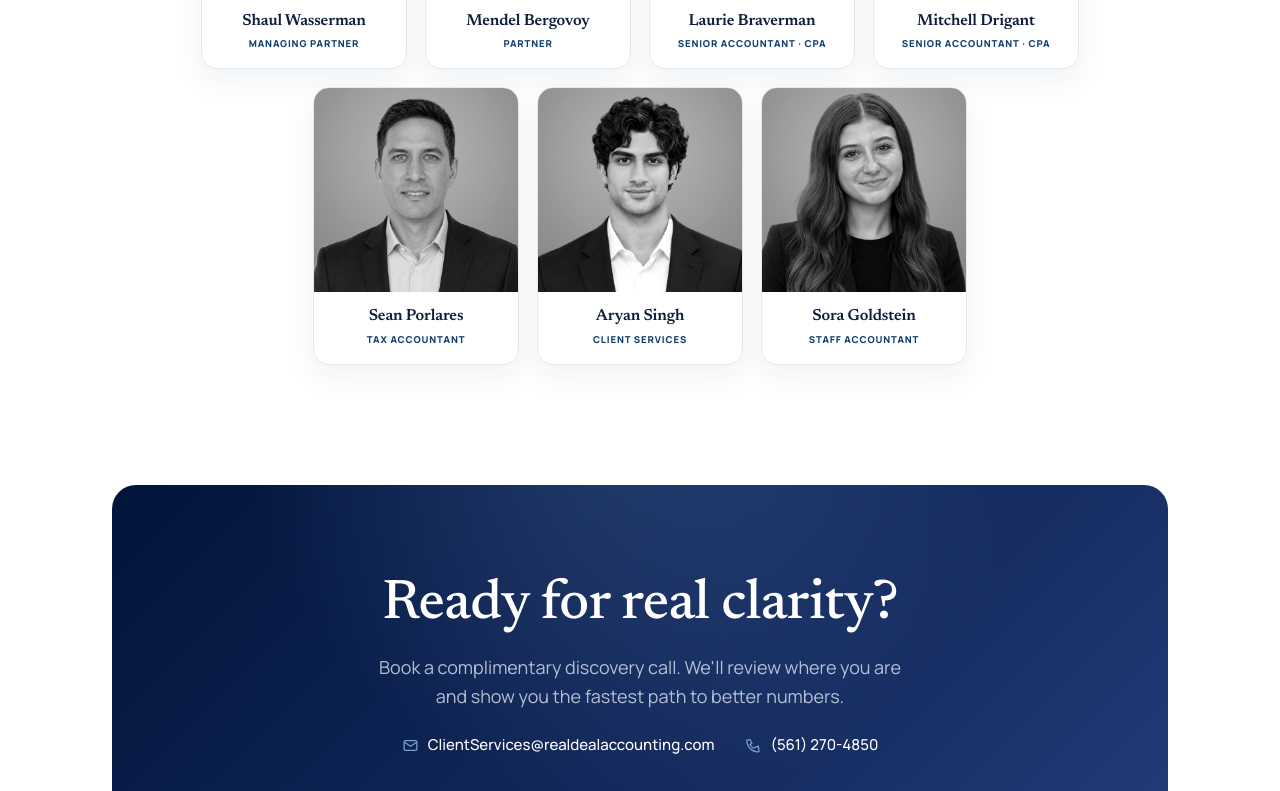
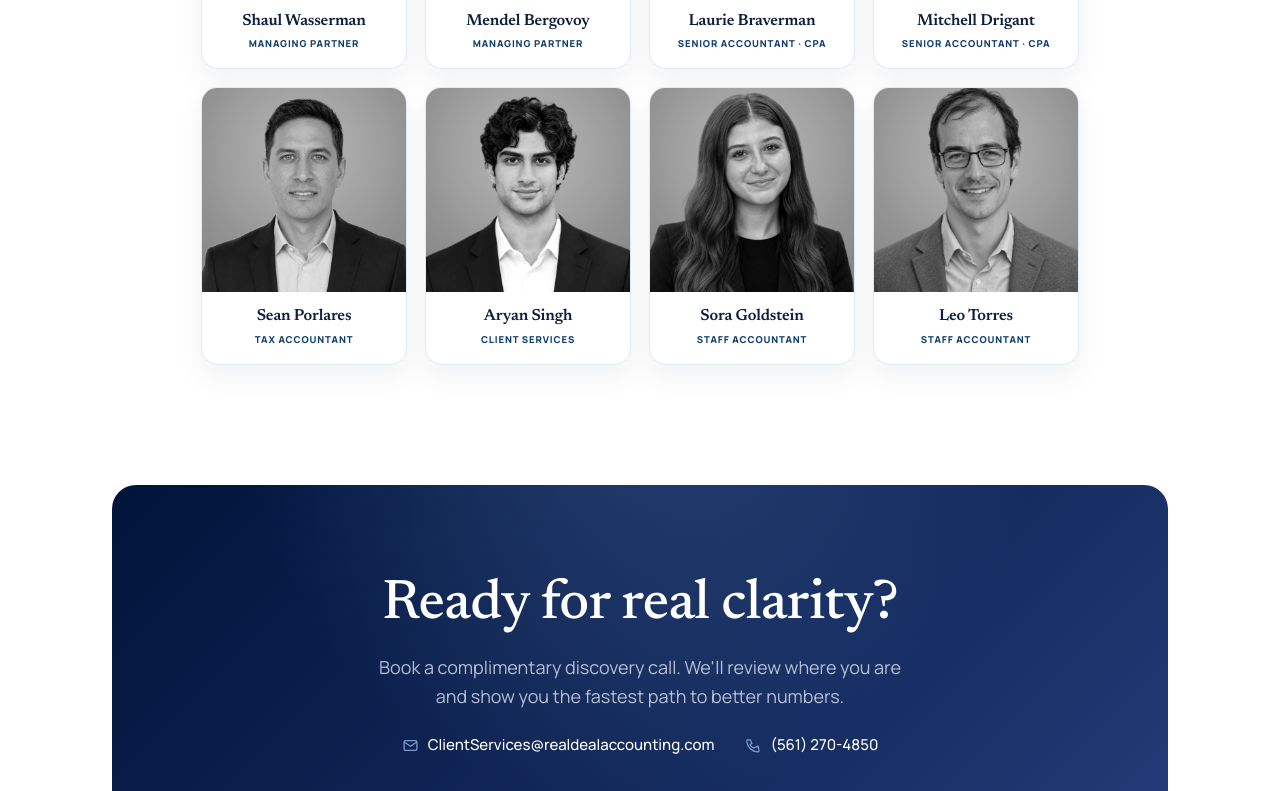
Before and after one commit to Realdealaccounting/realdealaccounting, a plain HTML site: page team.html in a window 1280 px wide. Shown: the part 896-1687 px from the top of the page. Drawn offline with Linux system fonts and the light colour scheme.

Commit message:
Team: add Leo Torres (Staff Accountant); Mendel Bergovoy is Managing Partner
Co-Authored-By: Claude Opus 5.5 <noreply@anthropic.com>

```diff
--- a/assets/rda.css
+++ b/assets/rda.css
@@ -1028,7 +1028,7 @@ body{ -webkit-text-size-adjust:100%; }
 .ih-latest a{ color:var(--blue); font-weight:600; }
 .ih-latest a:hover{ text-decoration:underline; }
 
-/* team (7 people): every card the same width at every screen size, last row centered */
+/* team: every card the same width at every screen size, a short last row is centered */
 @media (min-width: 561px) and (max-width: 860px){
   .team-grid .member{ flex:0 0 calc((100% - 42px) / 4); max-width:none; }
 }
--- a/team.html
+++ b/team.html
@@ -100,12 +100,13 @@
   <section class="phero"><div class="wrap"><div class="crumbs"><a href="index.html">Home</a> &nbsp;/&nbsp; Our Team</div><div class="kicker">Meet the team</div><h1 style="color:#0F3D6E;">Our Team: The People Behind Your Numbers</h1><p class="lead">A senior team of entrepreneurs and CPAs with decades of combined experience, trusted advisors who have your back at every stage of growth.</p></div></section>
   <section class="section"><div class="wrap"><div class="team-grid">
         <article class="member reveal"><div class="member-photo"><img src="team/shaul.jpg" alt="Shaul Wasserman, Managing Partner" loading="lazy" /></div><h3>Shaul Wasserman</h3><div class="role">Managing Partner</div></article>
-        <article class="member reveal"><div class="member-photo"><img src="team/mendel.jpg" alt="Mendel Bergovoy, Partner" loading="lazy" /></div><h3>Mendel Bergovoy</h3><div class="role">Partner</div></article>
+        <article class="member reveal"><div class="member-photo"><img src="team/mendel.jpg" alt="Mendel Bergovoy, Managing Partner" loading="lazy" /></div><h3>Mendel Bergovoy</h3><div class="role">Managing Partner</div></article>
         <article class="member reveal"><div class="member-photo"><img src="team/laurie.jpg" alt="Laurie Braverman, Senior Accountant &middot; CPA" loading="lazy" /></div><h3>Laurie Braverman</h3><div class="role">Senior Accountant &middot; CPA</div></article>
         <article class="member reveal"><div class="member-photo"><img src="team/mitchell.jpg" alt="Mitchell Drigant, Senior Accountant &middot; CPA" loading="lazy" /></div><h3>Mitchell Drigant</h3><div class="role">Senior Accountant &middot; CPA</div></article>
         <article class="member reveal"><div class="member-photo"><img src="team/sean.jpg" alt="Sean Porlares, Tax Accountant" loading="lazy" /></div><h3>Sean Porlares</h3><div class="role">Tax Accountant</div></article>
         <article class="member reveal"><div class="member-photo"><img src="team/aryan.jpg" alt="Aryan Singh, Client Services" loading="lazy" /></div><h3>Aryan Singh</h3><div class="role">Client Services</div></article>
-        <article class="member reveal"><div class="member-photo"><img src="team/sora.jpg" alt="Sora Goldstein, Staff Accountant" loading="lazy" /></div><h3>Sora Goldstein</h3><div class="role">Staff Accountant</div></article></div></div></section>
+        <article class="member reveal"><div class="member-photo"><img src="team/sora.jpg" alt="Sora Goldstein, Staff Accountant" loading="lazy" /></div><h3>Sora Goldstein</h3><div class="role">Staff Accountant</div></article>
+        <article class="member reveal"><div class="member-photo"><img src="team/leo.jpg" alt="Leo Torres, Staff Accountant" loading="lazy" /></div><h3>Leo Torres</h3><div class="role">Staff Accountant</div></article></div></div></section>
   <section class="cta-band"><div class="wrap"><div class="cta-inner reveal"><h2>Ready for real clarity?</h2><p>Book a complimentary discovery call. We'll review where you are and show you the fastest path to better numbers.</p><div class="cta-contact"><a href="mailto:ClientServices@realdealaccounting.com"><svg width="17" height="17" viewBox="0 0 24 24" fill="none" stroke="currentColor" stroke-width="1.8"><rect x="3" y="5" width="18" height="14" rx="2"/><path d="m3 7 9 6 9-6"/></svg>ClientServices@realdealaccounting.com</a><a href="tel:+15612704850"><svg width="17" height="17" viewBox="0 0 24 24" fill="none" stroke="currentColor" stroke-width="1.8"><path d="M5 4h4l2 5-2.5 1.5a11 11 0 0 0 5 5L20 13l1 4v3a1 1 0 0 1-1 1A16 16 0 0 1 4 5a1 1 0 0 1 1-1z"/></svg>(561) 270-4850</a></div><button class="btn btn-light btn-lg" data-book>Let's Connect <span class="arw">&rarr;</span></button></div></div></section>
 </main>
 
```
Also changed, not shown: index.html (+2 -1 lines), team/leo.jpg (added).
